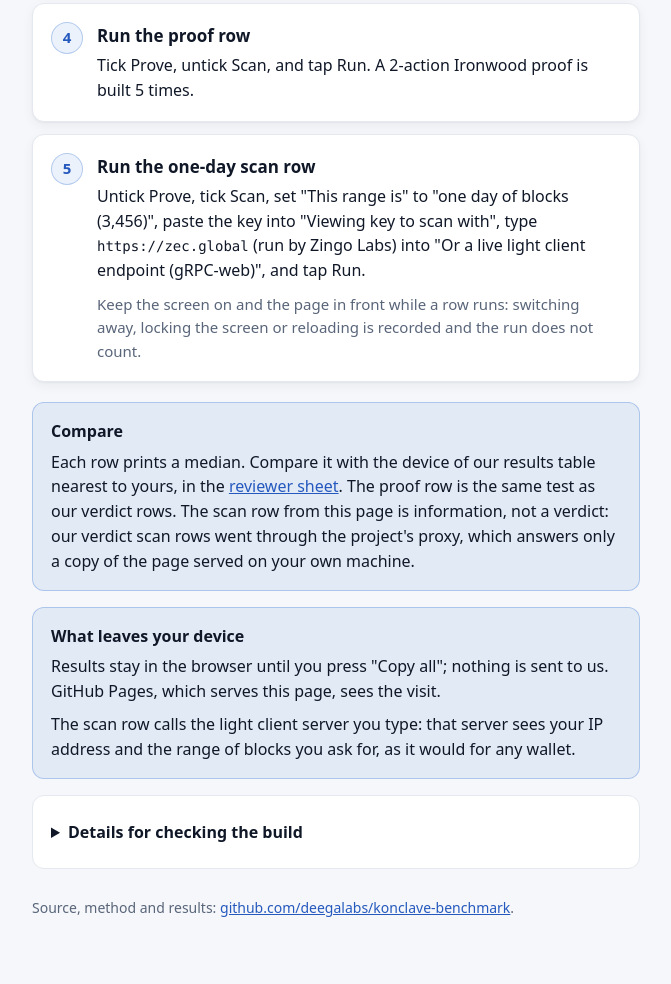
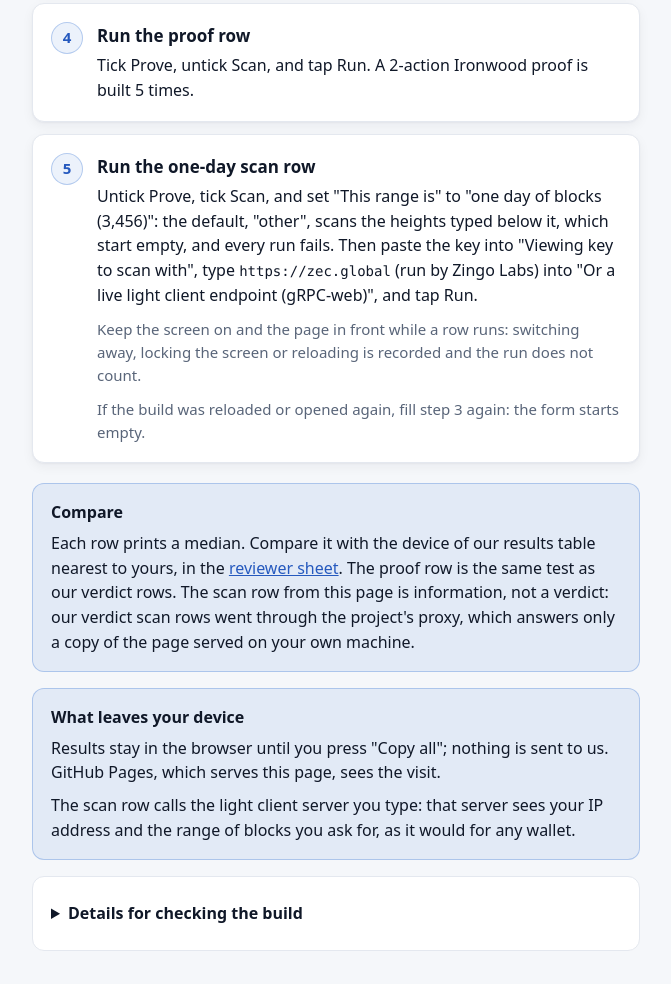
Before and after one commit to deegalabs/konclave-benchmark, a plain HTML site: page pages/index.html in a window 1280 px wide. Shown: the part 922-1906 px from the top of the page, without its empty margins (304-975 px from the left). Before the commit the page ends 1881 px from the top, so only its background shows below. Drawn offline with Linux system fonts and the light colour scheme; files whose address does not match are found by name.

```diff
--- a/pages/index.html
+++ b/pages/index.html
@@ -110,8 +110,9 @@ footer { max-width: 40rem; margin: 0 auto; padding: 0 16px 40px; font-size: 14px
     <span class="num" aria-hidden="true">5</span>
     <div>
       <h2>Run the one-day scan row</h2>
-      <p>Untick Prove, tick Scan, set "This range is" to "one day of blocks (3,456)", paste the key into "Viewing key to scan with", type <code>https://zec.global</code> (run by Zingo Labs) into "Or a live light client endpoint (gRPC-web)", and tap Run.</p>
+      <p>Untick Prove, tick Scan, and set "This range is" to "one day of blocks (3,456)": the default, "other", scans the heights typed below it, which start empty, and every run fails. Then paste the key into "Viewing key to scan with", type <code>https://zec.global</code> (run by Zingo Labs) into "Or a live light client endpoint (gRPC-web)", and tap Run.</p>
       <p class="muted">Keep the screen on and the page in front while a row runs: switching away, locking the screen or reloading is recorded and the run does not count.</p>
+      <p class="muted">If the build was reloaded or opened again, fill step 3 again: the form starts empty.</p>
     </div>
   </li>
 </ol>
```
Also changed, not shown: docs/reviewer.md (+2 -0 lines), CHANGELOG.md, README.md.
